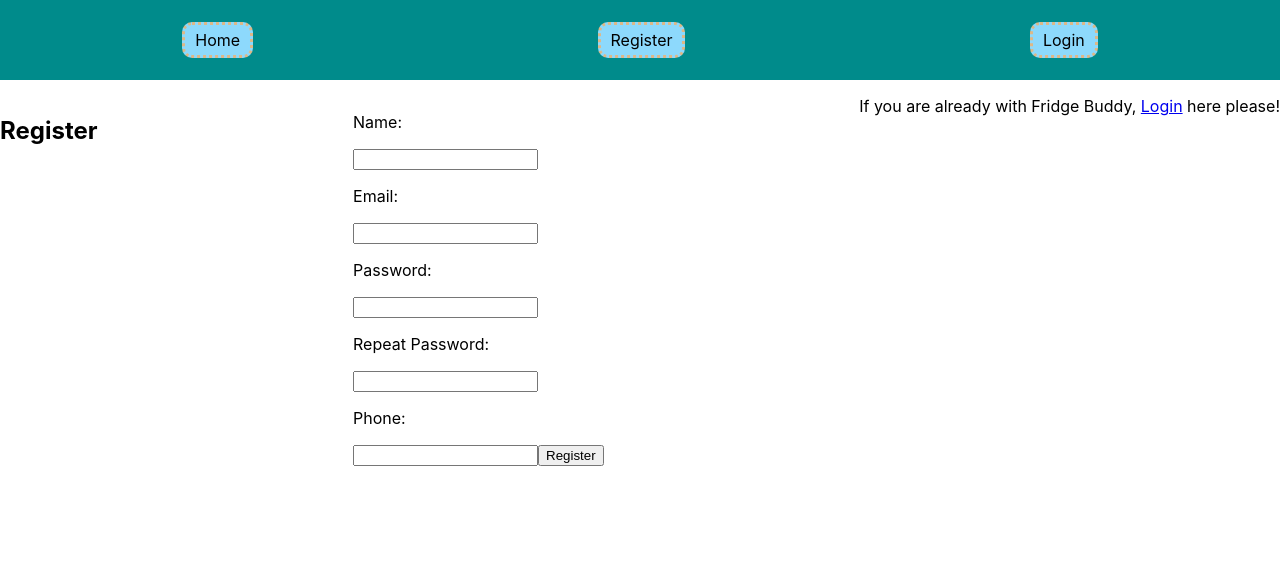
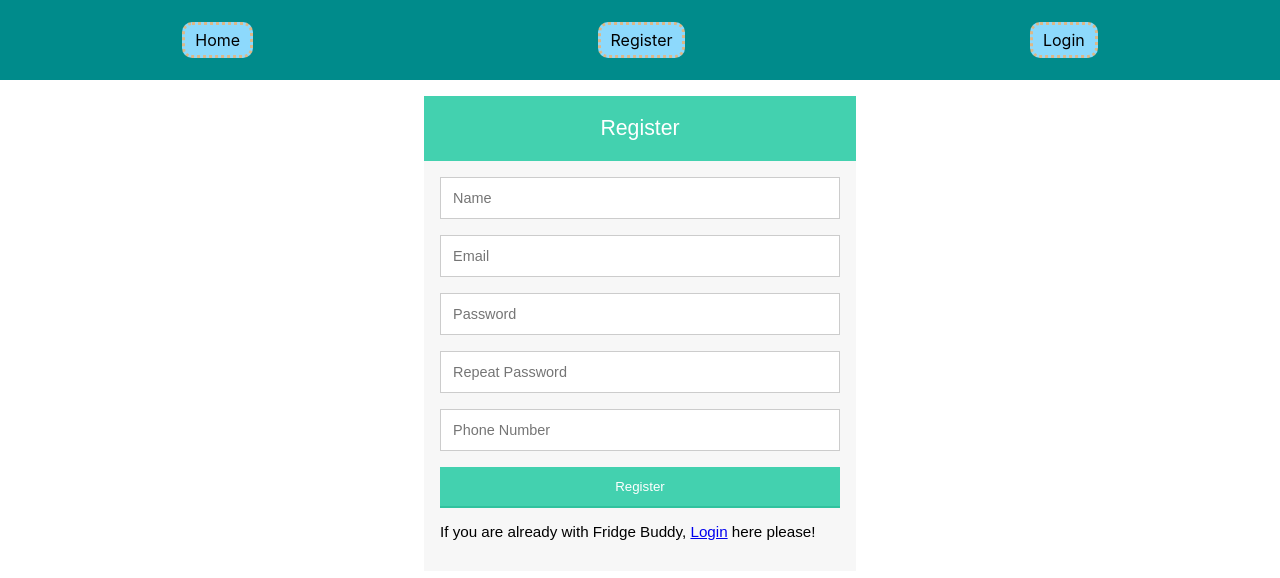
Before and after one commit to RachelTWQ/FridgeBuddy, a React (Create React App) app in the folder fridge-buddy/: page /register in a window 1280 px wide. Shown: the top 578 px of the page. Built offline with nearby package versions, Linux system fonts and the light colour scheme.

Commit message:
style form

```diff
--- a/fridge-buddy/src/App.css
+++ b/fridge-buddy/src/App.css
@@ -23,96 +23,95 @@
   color: #61dafb;
 }
 
-.logoutButton {
-  border-radius: 5px;
-  border: none;
-  box-shadow: 1px 1px 0px 2px rgba (0,0,0,0.3);
-  background: rgb(141,217,252);
-  cursor: pointer;
-  font-size: 1rem;
-  padding: 0.3rem;
- }
-
-.navbar {
-  align-items: center;
-  background: darkcyan;
-  display: flex;
-  height: 5rem;
-  justify-content: space-around;
-  left: 0;
-  padding: 0 10px;
-  position: fixed;
-  right: 0;
-  top: 0;
-}
-
-.nav_icon {
-  background-color: rgb(141,217,252);
-  border-color: burlywood;
-  border-style: dotted;
-  border-radius: 10px;
-  padding: 5px;
-  transition: all 0.35s ease-in-out;
-}
-
-.nav_icon_logout {
-  background-color: rgb(141,217,252);
-  border-color: burlywood;
-  border-style: dotted;
-  border-radius: 10px;
-  padding: 0 5px;
-  transition: all 0.35s ease-in-out;
-}
-
-.nav_icon:hover, .nav_icon_logout:hover {
-  color: #003D66;
-  box-shadow:5px 7px 0px 0px #003D66;
-  transform: translate(-5px, -7px);
-}
-
-.home {
+.main-box {
   margin: 6rem 0 auto 0;
 }
 
-.main_box {
+.dashboard {
   display: flex;
   justify-content: space-between;
   margin: 6rem 0 auto 0;
 }
 
-.main_box > aside {
+.dashboard > aside {
   flex: 3;
-  border-style: dotted;
-  border-color: royalblue;
-  border-radius: 20px;
   margin: 1rem;
   padding: 1rem;
 }
 
-.main_box > main {
+.dashboard > main {
   flex: 7;
+  margin: 1rem;
+  padding: 1rem;
 }
 
-.popup {
-  position: fixed;
-  width: 100%;
-  height: 100%;
-  top: 0;
-  left: 0;
-  right: 0;
-  bottom: 0;
-  margin: auto;
-  background-color: rgba(0,0,0, 0.5);
+.form-style {
+	font: 95% Arial, Helvetica, sans-serif;
+	max-width: 400px;
+	margin: 10px auto;
+	padding: 16px;
+	background: #F7F7F7;
 }
 
-.popup_inner {
-  position: absolute;
-  left: 25%;
-  right: 25%;
-  top: 25%;
-  bottom: 25%;
-  margin: auto;
-  background: white;
+.form-style h1 {
+  background:#43D1AF;
+  padding: 20px 0;
+  font-size: 140%;
+  font-weight: 300;
+  text-align: center;
+  color: #fff;
+  margin: -16px -16px 16px -16px;
+}
+
+.form-style input[type="text"],
+.form-style input[type="email"],
+.form-style input[type="password"],
+.form-style input[type="number"],
+.form-style input[type="tel"],
+.form-style textarea {
+  transition: all 0.30s ease-in-out;
+  outline: none;
+  box-sizing: border-box;
+  -webkit-box-sizing: border-box;
+  -moz-box-sizing: border-box;
+  width: 100%;
+  background: #fff;
+  margin-bottom: 4%;
+  border: 1px solid #ccc;
+  padding: 3%;
+  color: #555;
+  font: 95% Arial, Helvetica, sans-serif;
+}
+
+.form-style input[type="text"]:focus,
+.form-style input[type="email"]:focus,
+.form-style input[type="password"]:focus,
+.form-style input[type="number"]:focus,
+.form-style input[type="tel"]:focus,
+.form-style textarea:focus {
+  box-shadow: 0 0 5px #43D1AF;
+  padding: 3%;
+  border: 1px solid #43D1AF;
+}
+
+.form-style input[type="button"],
+.form-style input[type="submit"] {
+  box-sizing: border-box;
+  -webkit-box-sizing: border-box;
+  -moz-box-sizing: border-box;
+  width: 100%;
+  padding: 3%;
+  background: #43D1AF;
+  border-bottom: 2px solid #30C29E;
+  border-top-style: none;
+  border-right-style: none;
+  border-left-style: none;
+  color: #fff;
+}
+
+.form-style input[type="button"]:hover,
+.form-style input[type="submit"]:hover {
+  background: #2EBC99;
 }
 
 @keyframes App-logo-spin {
--- a/fridge-buddy/src/App.js
+++ b/fridge-buddy/src/App.js
@@ -1,6 +1,7 @@
 import React, { Component } from 'react';
 import { BrowserRouter as Router, Route, Switch, Redirect } from "react-router-dom";
 import './App.css';
+import './style/navbar.css';
 import img from './LogoMakr_4MSdTX.png';
 import NavBar from './NavBar.jsx';
 import Login from './Login.jsx';
@@ -12,7 +13,7 @@ import axios from 'axios';
 
 function Home({user}) {
   return (
-    <div className="home">
+    <div className="main-box">
       <img src={img} alt="logo"/>
       {user.name !== undefined ? (<p>Welcome back, {user.name}</p>) : (<p>Welcome to Fridge Buddy</p>)}
     </div>
--- a/fridge-buddy/src/Dashboard.jsx
+++ b/fridge-buddy/src/Dashboard.jsx
@@ -44,7 +44,7 @@ export default class Dashboard extends React.Component {
 
   render() {
     return (
-      <div className="main_box">
+      <div className="dashboard">
         <aside>
           <ProductForm
             listAllNotifications={this.listAllNotifications}
--- a/fridge-buddy/src/Login.jsx
+++ b/fridge-buddy/src/Login.jsx
@@ -3,14 +3,16 @@ import { Link } from "react-router-dom";
 
 export default function Login({handleLogin}) {
 return(
-  <div className="main_box">
-    <h2>Login</h2>
+  <div className="main-box">
+    <main className="form-style">
+    <h1>Login</h1>
     <form onSubmit={handleLogin}>
-      <p>Email: </p><input name="email" type="text"/>
-      <p>Password: </p><input name="password" type="password"/>
-      <button>Login</button>
+      <input name="email" type="email" placeholder="Email"/>
+      <input name="password" type="password" placeholder="Password"/>
+      <input type="submit" value="Login" />
     </form>
 
-    <span>If you are new to Fridge Buddy, <Link to="/register">Register</Link> here please!</span>
+    <p>If you are new to Fridge Buddy, <Link to="/register">Register</Link> here please!</p>
+    </main>
   </div>
 )}
--- a/fridge-buddy/src/Register.jsx
+++ b/fridge-buddy/src/Register.jsx
@@ -3,17 +3,19 @@ import { Link } from "react-router-dom";
 
 export default function Register({ handleRegister }) {
   return (
-    <div className="main_box">
-      <h2>Register</h2>
+    <div className="main-box">
+      <main className="form-style">
+      <h1>Register</h1>
       <form onSubmit={handleRegister}>
-        <p>Name: </p><input name="name" type="text" />
-        <p>Email: </p><input name="email" type="text" />
-        <p>Password: </p><input name="password" type="password" />
-        <p>Repeat Password: </p><input name="passwordRepeat" type="password" />
-        <p>Phone: </p><input name="phoneNumber" type="text" />
-        <button>Register</button>
+        <input name="name" type="text" placeholder="Name"/>
+        <input name="email" type="email" placeholder="Email"/>
+        <input name="password" type="password" placeholder="Password"/>
+        <input name="passwordRepeat" type="password" placeholder="Repeat Password"/>
+        <input name="phoneNumber" type="tel" placeholder="Phone Number"/>
+        <input type="submit" value="Register" />
       </form>
-      <span>If you are already with Fridge Buddy, <Link to="/login">Login</Link> here please!</span>
+      <p>If you are already with Fridge Buddy, <Link to="/login">Login</Link> here please!</p>
+      </main>
     </div>
   )
 }
--- a/fridge-buddy/src/popup.jsx
+++ b/fridge-buddy/src/popup.jsx
@@ -1,5 +1,6 @@
 import React, { Component } from 'react';
 import axios from 'axios';
+import './style/popup.css';
 
 export default class Popup extends Component {
   // add css to see if it will change the format
@@ -33,15 +34,17 @@ export default class Popup extends Component {
       productName: '',
       category: '',
     });
+    this.props.closePopup()
   }
   render() {
     return (
       <td className='popup'>
         <div className='popup_inner'>
-          <p>Product Name: <input name="productName" value={this.state.productName || ''} type="text" onChange={(e) => this.setState({ productName: e.target.value })} /></p>
-          <p>Category: <input name="category" value={this.state.category || ''} type="text" onChange={(e) => this.setState({ category: e.target.value })} /></p>
-          <button onClick={this.handleNewProductSubmit}>save</button>
-          <button onClick={this.props.closePopup}>Done</button>
+          <button onClick={this.props.closePopup}>X</button>
+          <h1>Edit Product</h1>
+          <input placeholder="Product Name" name="productName" value={this.state.productName || ''} type="text" onChange={(e) => this.setState({ productName: e.target.value })} />
+          <input placeholder="Category" name="category" value={this.state.category || ''} type="text" onChange={(e) => this.setState({ category: e.target.value })} />
+          <input type="button" value="Save" onClick={this.handleNewProductSubmit} />
         </div>
       </td>
     );
--- a/fridge-buddy/src/productForm.jsx
+++ b/fridge-buddy/src/productForm.jsx
@@ -81,16 +81,15 @@ class ProductForm extends Component {
 
   render() {
     return (
-      <>
-          <p>Barcode: </p><input name="barcode" value={this.state.Barcode || ''} type="text" onBlur={this.barcodeSearch} onChange={(e) => this.setState({Barcode: e.target.value})} />
-          <p>Product Name: </p><input name="productName" value={this.state.ProductName|| ''} type="text" onChange={(e) => this.setState({ProductName: e.target.value})} />
-          <p>Category: </p><input name="category" value={this.state.Category || ''} type="text" onChange={(e) => this.setState({Category: e.target.value})} />
-          <p>Reserved Days: </p><input name="reservedDays" value={this.state.ReservedDays || ''} type="number" min="0" onChange={(e) => this.setState({ReservedDays: e.target.value})}/>
-          <p>Note: </p><input name="note" value={this.state.Note || ''} type="text" onChange={(e) => this.setState({Note: e.target.value})}/>
-          <br/>
-          <br/>
-          <button onClick={this.handleSubmit}>Submit</button>
-      </>
+      <div className="form-style">
+        <input placeholder="Barcode" name="barcode" value={this.state.Barcode || ''} type="text" onBlur={this.barcodeSearch} onChange={(e) => this.setState({Barcode: e.target.value})} />
+        <input placeholder="Product Name" name="productName" value={this.state.ProductName|| ''} type="text" onChange={(e) => this.setState({ProductName: e.target.value})} />
+        <input placeholder="Category" name="category" value={this.state.Category || ''} type="text" onChange={(e) => this.setState({Category: e.target.value})} />
+        <input placeholder="Reserved Days" name="reservedDays" value={this.state.ReservedDays || ''} type="number" min="0" onChange={(e) => this.setState({ReservedDays: e.target.value})}/>
+        <textarea placeholder="Note" name="note" value={this.state.Note || ''} type="text" onChange={(e) => this.setState({Note: e.target.value})}/>
+
+        <input type="button" value="Submit" onClick={this.handleSubmit}/>
+      </div>
     )
   }
 }
--- /dev/null
+++ b/fridge-buddy/src/style/navbar.css
@@ -0,0 +1,46 @@
+.logoutButton {
+    border-radius: 5px;
+    border: none;
+    box-shadow: 1px 1px 0px 2px rgba (0,0,0,0.3);
+    background: rgb(141,217,252);
+    cursor: pointer;
+    font-size: 1rem;
+    padding: 0.3rem;
+   }
+
+  .navbar {
+    align-items: center;
+    background: darkcyan;
+    display: flex;
+    height: 5rem;
+    justify-content: space-around;
+    left: 0;
+    padding: 0 10px;
+    position: fixed;
+    right: 0;
+    top: 0;
+  }
+
+  .nav_icon {
+    background-color: rgb(141,217,252);
+    border-color: burlywood;
+    border-style: dotted;
+    border-radius: 10px;
+    padding: 5px;
+    transition: all 0.35s ease-in-out;
+  }
+
+  .nav_icon_logout {
+    background-color: rgb(141,217,252);
+    border-color: burlywood;
+    border-style: dotted;
+    border-radius: 10px;
+    padding: 0 5px;
+    transition: all 0.35s ease-in-out;
+  }
+
+  .nav_icon:hover, .nav_icon_logout:hover {
+    color: #003D66;
+    box-shadow:5px 7px 0px 0px #003D66;
+    transform: translate(-5px, -7px);
+  }
--- /dev/null
+++ b/fridge-buddy/src/style/popup.css
@@ -0,0 +1,81 @@
+.popup {
+    position: fixed;
+    width: 100%;
+    height: 100%;
+    top: 0;
+    left: 0;
+    right: 0;
+    bottom: 0;
+    margin: auto;
+    background-color: rgba(0,0,0, 0.5);
+  }
+
+  .popup_inner {
+    position: absolute;
+    left: 25%;
+    right: 25%;
+    top: 25%;
+    bottom: 25%;
+    margin: 10px auto;
+	  padding: 16px;
+    background: #F7F7F7;
+    font: 95% Arial, Helvetica, sans-serif;
+	  max-width: 400px;
+  }
+
+  .popup_inner > h1 {
+    background:#43D1AF;
+    padding: 20px 0;
+    font-size: 140%;
+    font-weight: 300;
+    text-align: center;
+    color: #fff;
+    margin: -16px -16px 16px -16px;
+  }
+  .popup_inner > button {
+    position: absolute;
+    background: lightgrey;
+    color: white;
+    top: -10px;
+    right: -10px;
+    border-radius: 20px;
+  }
+
+  .popup_inner > input[type="text"] {
+    transition: all 0.30s ease-in-out;
+    outline: none;
+    box-sizing: border-box;
+    -webkit-box-sizing: border-box;
+    -moz-box-sizing: border-box;
+    width: 100%;
+    background: #fff;
+    margin-bottom: 4%;
+    border: 1px solid #ccc;
+    padding: 3%;
+    color: #555;
+    font: 95% Arial, Helvetica, sans-serif;
+  }
+
+  .popup_inner > input[type="text"]:focus {
+    box-shadow: 0 0 5px #43D1AF;
+    padding: 3%;
+    border: 1px solid #43D1AF;
+  }
+
+  .popup_inner > input[type="button"] {
+    box-sizing: border-box;
+    -webkit-box-sizing: border-box;
+    -moz-box-sizing: border-box;
+    width: 100%;
+    padding: 3%;
+    background: #43D1AF;
+    border-bottom: 2px solid #30C29E;
+    border-top-style: none;
+    border-right-style: none;
+    border-left-style: none;
+    color: #fff;
+  }
+
+  .popup_inner > input[type="button"]:hover {
+    background: #2EBC99;
+  }
```
